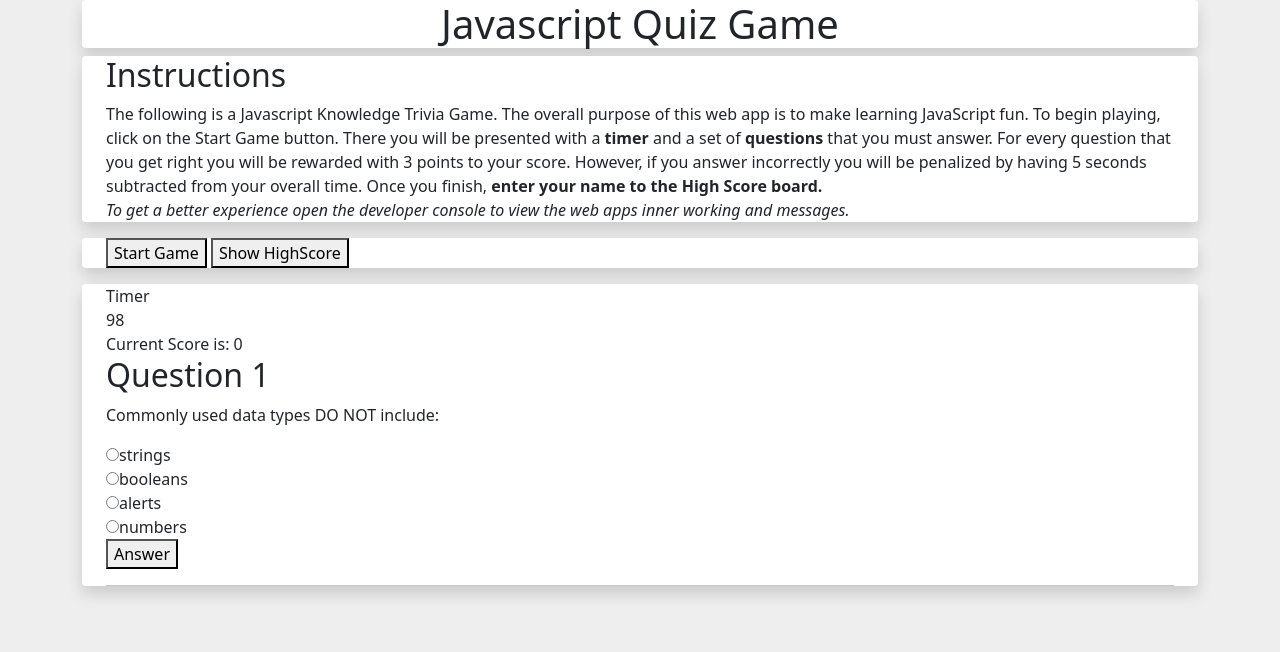
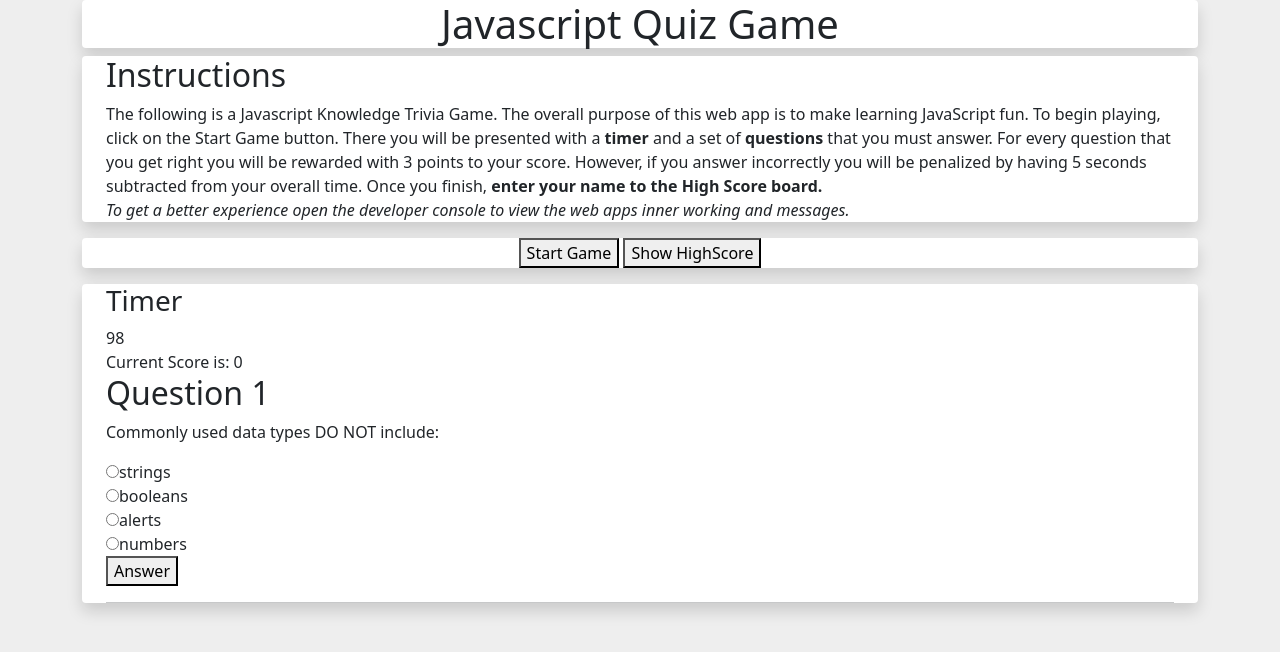
Before and after one commit to rbarbosa51/Javascript-Code-Quiz, a plain HTML site: page index.html in a window 1280 px wide. Both pictures are taken after a click on the button "Start Game". Drawn offline with nearby package versions, Linux system fonts and the light colour scheme.

Commit message:
In this commit: I added screenshots of the webapp in different stages. I made minor cosmetic alterations. I revamped the Readme markdown file.

```diff
--- a/index.html
+++ b/index.html
@@ -24,7 +24,7 @@
         </div>
     </header>
     <nav class="container">
-        <div class="bg-white rounded shadow px-4">
+        <div class="bg-white rounded shadow px-4 text-center">
             <button id="buttonStart">Start Game</button>
             <button id="scoreShow">Show HighScore</button>
         </div>
@@ -32,7 +32,7 @@
     <main class="container">
         <div class="bg-white rounded shadow px-4 my-3">
             <form id="formQuiz" class="hidden">
-                <div>Timer</div>
+                <h3>Timer</h3>
                 <div id="timer" data-time=""></div>
                 <div id="score">Current Score is: 0</div>
                 <h2>Question <span id="questionID"></span></h2>
```
Also changed, not shown: assets/images/1.png (added), assets/images/2.png (added), assets/images/3.png (added), assets/images/4.png (added), assets/images/5.png (added), assets/images/6.png (added), 1 other file.
